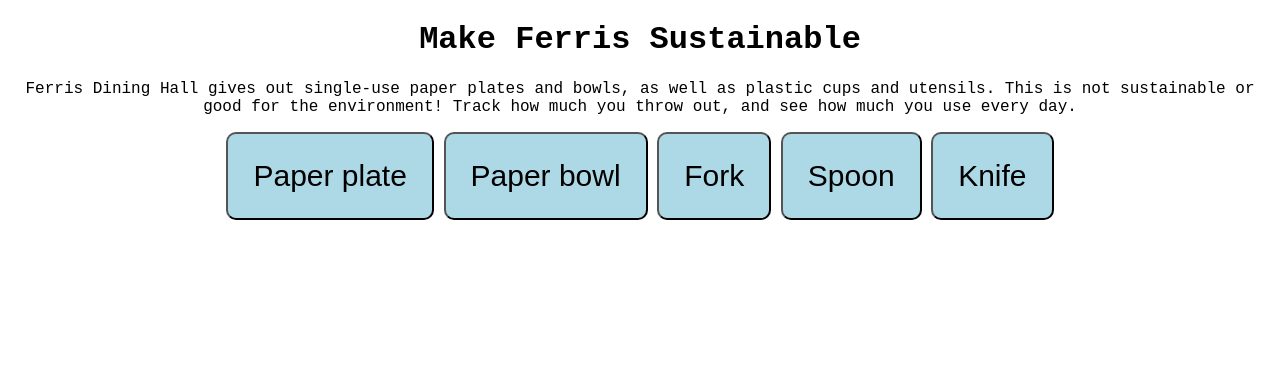
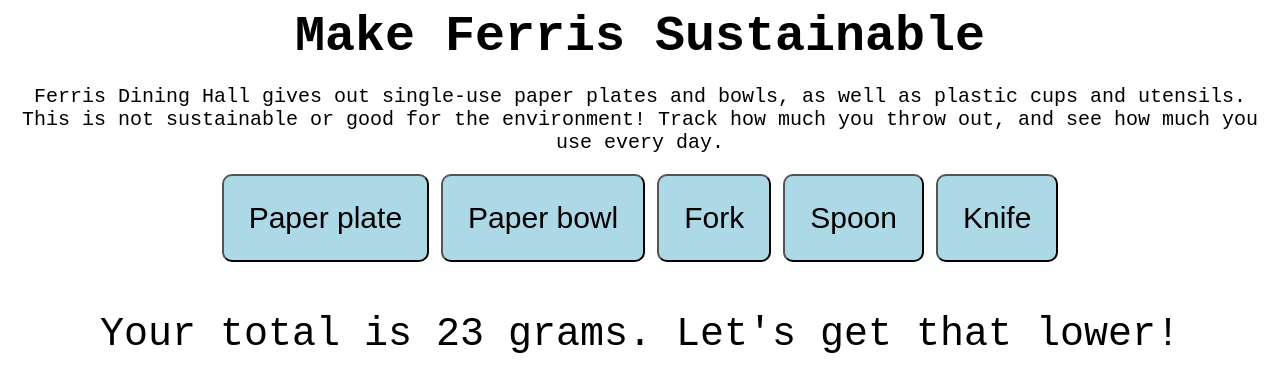
Before and after one commit to avivaweinbaum/SustainableFerris, a plain HTML site: page index.html in a window 1280 px wide. Both pictures are taken after a click on the button "Paper bowl". Drawn offline with Linux system fonts and the light colour scheme.

Commit message:
added total

```diff
--- a/index.html
+++ b/index.html
@@ -7,6 +7,7 @@
     body {
       font-family: "Courier New", Courier, monospace;
       text-align: center;
+      font-size: 20px;
     }
     button {
       background-color: #ADD8E6;
@@ -14,15 +15,20 @@
       font-size: 30px;
       padding: 25px;
     }
-    .total {
-      padding: 25px;
+    .title {
+      font-size: 50px;
+      font-weight: 700;
+    }
+    #total {
+      margin-top: 50px;
+      font-size: 40px;
     }
 
   </style>
 
   <body>
 
-    <h1>Make Ferris Sustainable</h1>
+    <div class="title">Make Ferris Sustainable</div>
     <p>Ferris Dining Hall gives out single-use paper plates and bowls, as well as plastic cups and utensils. This is not sustainable or good for the environment! Track how much you throw out, and see how much you use every day.</p>
 
     <button onclick="plateFunction()">Paper plate</button>
@@ -30,30 +36,39 @@
     <button onclick="forkFunction()">Fork</button>
     <button onclick="spoonFunction()">Spoon</button>
     <button onclick="knifeFunction()">Knife</button>
-    <div class='total'></div>
+    <div id='total'><h3></h3></div>
 
   <script>
 
   var total = 0;
+
   function plateFunction() {
   total += 19;
-    console.log("Total: " + total);
+  console.log("Total: " + total);
+  document.getElementById('total').innerHTML = "Your total is " + total + " grams. Let's get that lower!";
+ }
+  function bowlFunction() {
+  total += 23;
+  console.log("Total: " + total);
+  document.getElementById('total').innerHTML = "Your total is " + total + " grams. Let's get that lower!";
+
   }
+  function forkFunction() {
+  total += 9;
+  console.log("Total: " + total);
+  document.getElementById('total').innerHTML = "Your total is " + total + " grams. Let's get that lower!";
+ }
+  function spoonFunction() {
+  total += 10;
+  console.log("Total: " + total);
+  document.getElementById('total').innerHTML = "Your total is " + total + " grams. Let's get that lower!";
 
-/*  'button'.addEventListener("click", addTotal);
-  function addTotal() {
-    var theTotal = 0;
-    console.log("Hello there!");
-    theTotal + 'value';
   }
-
-
-    $('button').click(function(){
-       theTotal = Number(theTotal) + Number($(this).val());
-    $('.total').text("Total: "+theTotal);
-    });
-    $('.total').text("Total: "+theTotal);
-  }*/
+  function knifeFunction() {
+  total += 8;
+  console.log("Total: " + total);
+  document.getElementById('total').innerHTML = "Your total is " + total + " grams. Let's get that lower!";
+  }
 
   </script>
   </body>
```
